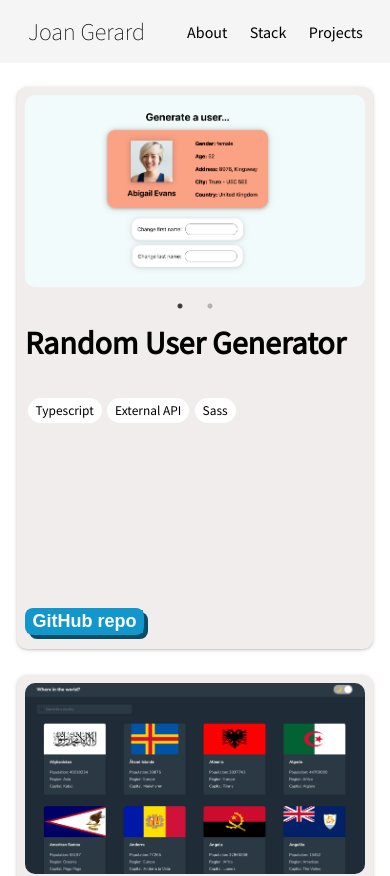
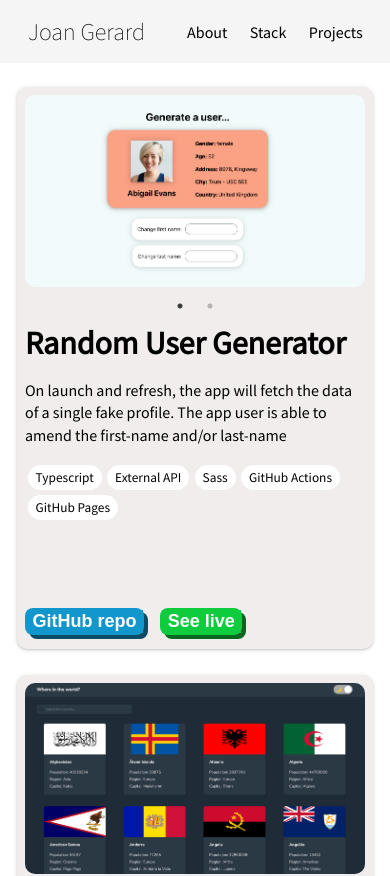
Before and after one commit to w3bdesign/my-website, a React (Create React App) app: page /projects in a window 390 px wide. Shown: the top 876 px of the page. Built offline with nearby package versions, Linux system fonts and the light colour scheme.

Commit message:
Add project desc & links, change live btn color, add link to salt school

```diff
--- a/src/components/About/About.scss
+++ b/src/components/About/About.scss
@@ -62,6 +62,6 @@ $breakpoint-tablet-about: 850px;
 
 @media screen and (min-width: 1440px){
   .profile {
-    padding: 100px;
+    padding: 60px;
   }
 }
--- a/src/components/About/About.tsx
+++ b/src/components/About/About.tsx
@@ -49,8 +49,8 @@ const About = () => {
         </p>
         <p>
           I moved to Stockholm, Sweden, in February 2021, to pursue a career in
-          software development. I completed an intensive 3-month Full Stack JS
-          bootcamp at the School of Applied Technology.
+          software development. I successfully completed an intensive 3-month Full Stack JS
+          bootcamp at the <a href="https://www.salt.dev/">School of Applied Technology</a>
         </p>
         {/* <p>
           As a Full Stack Developer and holder of the Prince2, Prince2 Agile and
--- a/src/components/Projects/ProjectCard/ProjectCard.scss
+++ b/src/components/Projects/ProjectCard/ProjectCard.scss
@@ -73,7 +73,7 @@
   }
 
   .goToLive-btn {
-    background-color: #f33b3d;
+    background-color: #0ecc3e;
     border: none;
     color: white;
     font-size: large;
@@ -96,8 +96,8 @@
 .goToLive {
   color: white;
   font-weight: bold;
-  background-color: #f33b3d;
-  box-shadow: 4px 4px 0px #6b1b1c;
+  background-color: #0ecc3e;
+  box-shadow: 4px 4px 0px #07661f;
   border-radius: 8px;
   padding: 0.5em;
   transition: transform 200ms, box-shadow 200ms;
--- a/src/projects.json
+++ b/src/projects.json
@@ -1,14 +1,16 @@
 [
   {
     "name": "Random User Generator",
-    "description": "",
+    "description": "On launch and refresh, the app will fetch the data of a single fake profile. The app user is able to amend the first-name and/or last-name",
     "technologies": [
       "Typescript",
       "External API",
-      "Sass"
+      "Sass",
+      "GitHub Actions",
+      "GitHub Pages"
     ],
     "githubLink": "https://github.com/joan-gerard/random-user-generator",
-    "liveProjectLink": "",
+    "liveProjectLink": "https://joan-gerard.github.io/random-user/",
     "screenshots": ["/random-user/random1.png", "/random-user/random2.png"]
   },
   {
@@ -35,7 +37,14 @@
   {
     "name": "Ubiquity",
     "description": "With this app, the user is able to browse all products in a list or grid view, to search for products, to filter by category, and to click on a product to get more information",
-    "technologies": ["ReactJS", "Typescript", "External API", "CSS"],
+    "technologies": [
+      "ReactJS",
+      "Typescript",
+      "External API",
+      "CSS",
+      "GitHub Actions",
+      "GitHub Pages"
+    ],
     "githubLink": "https://github.com/joan-gerard/ui-fe-test-assignment",
     "liveProjectLink": "https://joan-gerard.github.io/ubiquity-products-catalogue/",
     "screenshots": [
```
